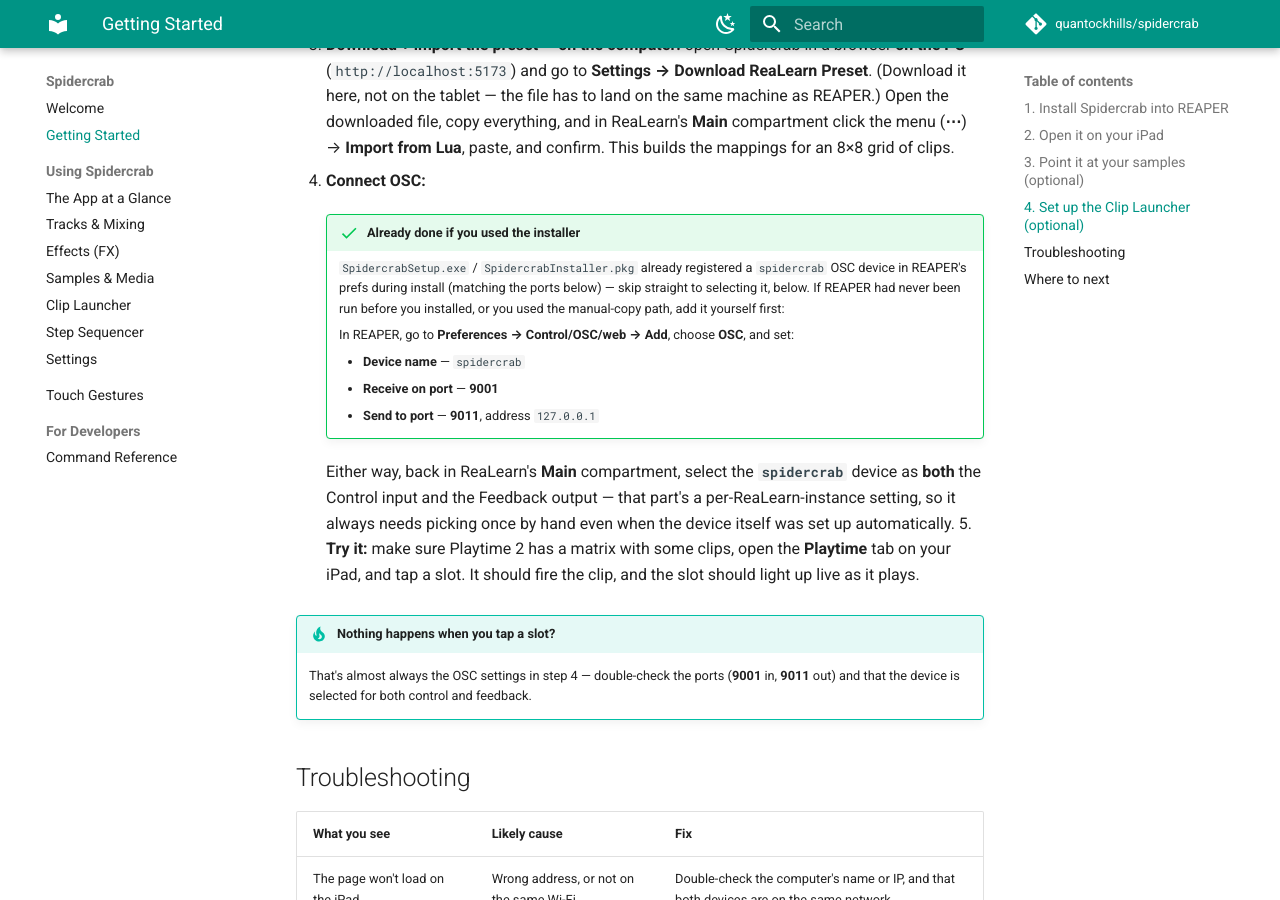
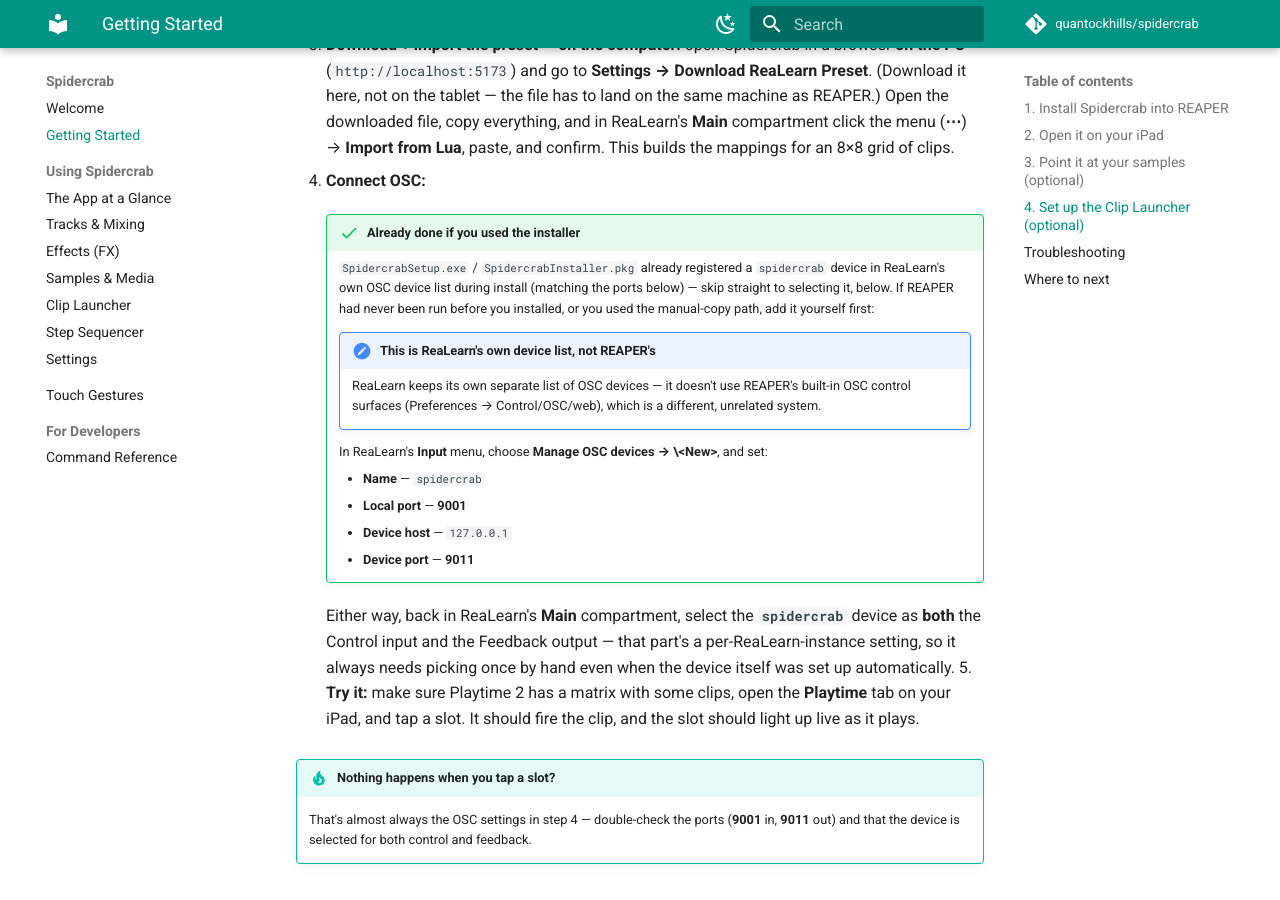
Before and after one commit to quantockhills/spidercrab, an MkDocs documentation site: the page built from docs/getting-started.md, in a window 1280 px wide and 900 px high, scrolled down 2411 px. Built offline with MkDocs 1.6.1 and Material for MkDocs 9.7.7, drawn with Linux system fonts in a browser that asks for light colours; comment, search, counter and statistics services are not loaded.

Commit message:
fix: OSC device auto-registration was patching the wrong file entirely
reaper.ini's csurf_N entries are REAPER's own native OSC control-surface
list (configured via REAPER's Preferences), which is a completely
separate system from ReaLearn's own OSC device list — ReaLearn's
Input/Output dropdowns read from Helgoboss/ReaLearn/osc.json instead,
editable normally only via ReaLearn's own "Manage OSC devices" dialog.
Verified directly against Helgobox's real source (unit_data.rs, osc.rs)
and this machine's actual working osc.json. Patching reaper.ini did
nothing useful for what we were actually trying to fix.

Both installers now patch osc.json instead: create it fresh if it
doesn't exist yet, or insert the spidercrab device into an existing
"devices" array (handling the empty-vs-non-empty-array JSON
trailing-comma distinction) without disturbing any other devices already
there. The device's id is a fixed UUID rather than randomly generated,
since ReaLearn "unit" exports reference their OSC device by this same id
- if we ever ship one instead of the current mappings-only compartment
export, this is what would let it auto-select the right device on
import.

CI verification switched from asserting things about reaper.ini to
actually parsing osc.json with jq and checking: valid JSON, spidercrab
device present with the right fixed id and ports, a pre-existing
unrelated device untouched, and no duplicate on reinstall.

Also fixes a second YAML indentation bug in the same style as before -
introduced while writing the new jq-based verification - caught locally
with PyYAML before pushing this time instead of via a failed CI run.

Co-Authored-By: Claude Sonnet 5 <noreply@anthropic.com>

```diff
--- a/docs/getting-started.md
+++ b/docs/getting-started.md
@@ -76,13 +76,17 @@ The [Clip Launcher](features/playtime.md) drives **Playtime 2** through **ReaLea
 4. **Connect OSC:**
 
     !!! success "Already done if you used the installer"
-        `SpidercrabSetup.exe` / `SpidercrabInstaller.pkg` already registered a `spidercrab` OSC device in REAPER's prefs during install (matching the ports below) — skip straight to selecting it, below. If REAPER had never been run before you installed, or you used the manual-copy path, add it yourself first:
+        `SpidercrabSetup.exe` / `SpidercrabInstaller.pkg` already registered a `spidercrab` device in ReaLearn's own OSC device list during install (matching the ports below) — skip straight to selecting it, below. If REAPER had never been run before you installed, or you used the manual-copy path, add it yourself first:
 
-        In REAPER, go to **Preferences → Control/OSC/web → Add**, choose **OSC**, and set:
+        !!! note "This is ReaLearn's own device list, not REAPER's"
+            ReaLearn keeps its own separate list of OSC devices — it doesn't use REAPER's built-in OSC control surfaces (Preferences → Control/OSC/web), which is a different, unrelated system.
 
-        - **Device name** — `spidercrab`
-        - **Receive on port** — **9001**
-        - **Send to port** — **9011**, address `127.0.0.1`
+        In ReaLearn's **Input** menu, choose **Manage OSC devices → \<New\>**, and set:
+
+        - **Name** — `spidercrab`
+        - **Local port** — **9001**
+        - **Device host** — `127.0.0.1`
+        - **Device port** — **9011**
 
     Either way, back in ReaLearn's **Main** compartment, select the **`spidercrab`** device as **both** the Control input and the Feedback output — that part's a per-ReaLearn-instance setting, so it always needs picking once by hand even when the device itself was set up automatically.
 5. **Try it:** make sure Playtime 2 has a matrix with some clips, open the **Playtime** tab on your iPad, and tap a slot. It should fire the clip, and the slot should light up live as it plays.
```
Also changed, not shown: installer-mac/README.md (+25 -15 lines), installer/README.md (+25 -14 lines), 3 other files.
